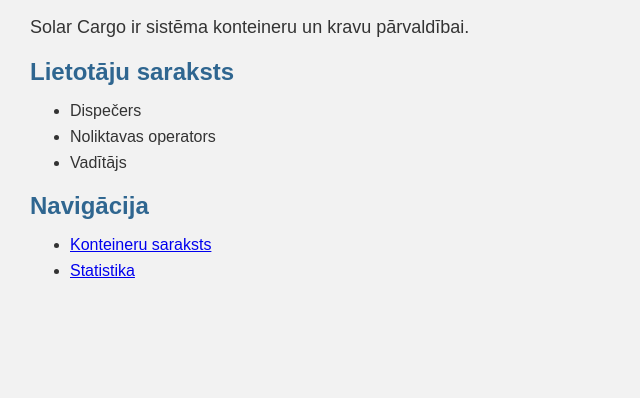
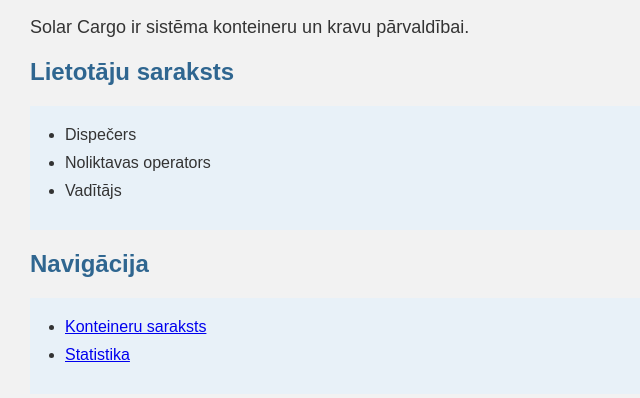
Before and after one commit to 5umm3rLV/PB2_PD04_Zommere_Agnese, a plain HTML site: page index.html in a window 1280 px wide. Shown: the part 70-468 px from the top of the page, without its empty margins (0-640 px from the left). Drawn offline with Linux system fonts and the light colour scheme.

Commit message:
Improve list styling

```diff
--- a/style.css
+++ b/style.css
@@ -21,6 +21,12 @@
     font-size: 18px;
 }
 
+ul {
+    background-color: #e8f1f8;
+    padding: 20px 35px;
+    margin: 20px 0;
+}
+
 li {
-    margin-bottom: 8px;
+    margin-bottom: 10px;
 }
```
Also changed, not shown: 1 other file.
